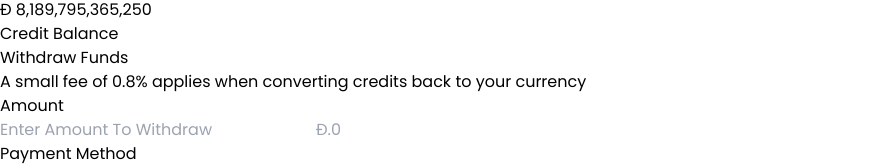
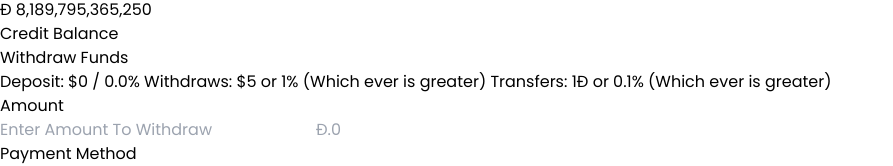
Before and after one commit to talha2224/Dong, a React (Vite) app: page /withdraw in a window 1280 px wide. Shown: the part 686-852 px from the top of the page, without its empty margins (0-893 px from the left). Built offline with nearby package versions, Linux system fonts and the light colour scheme.

Commit message:
Update WithdrawPage.jsx

```diff
--- a/src/pages/WithdrawPage.jsx
+++ b/src/pages/WithdrawPage.jsx
@@ -41,7 +41,7 @@ const WithdrawPage = () => {
                 <div className='w-[100%] sm:w-[30rem] bg-[#FAF8F8] rounded-3xl shadow-xl border border-[#FFFEFE] py-3 px-5 mt-10'>
 
                     <p className='text-xl mt-7'>Withdraw Funds</p>
-                    <p className='text-[#FF8A65]'>A small fee of 0.8% applies when converting credits back to your currency</p>
+                    <p className='text-[#FF8A65]'>Deposit: $0 / 0.0% Withdraws: $5 or 1% (Which ever is greater) Transfers: 1Đ or 0.1% (Which ever is greater)</p>
                     <p className='text-[#000] mt-4 text-sm'>Amount</p>
                     <input type="number" name="" id="" placeholder='Enter Amount To Withdraw' className='h-[2.5rem] rounded-md px-3 mt-1 outline-none bg-white w-[100%]' />
                     <input type="number" name="" id="" placeholder='Đ.0' className='h-[2.5rem] rounded-md px-3 mt-5 outline-none bg-white w-[100%]' />
```
